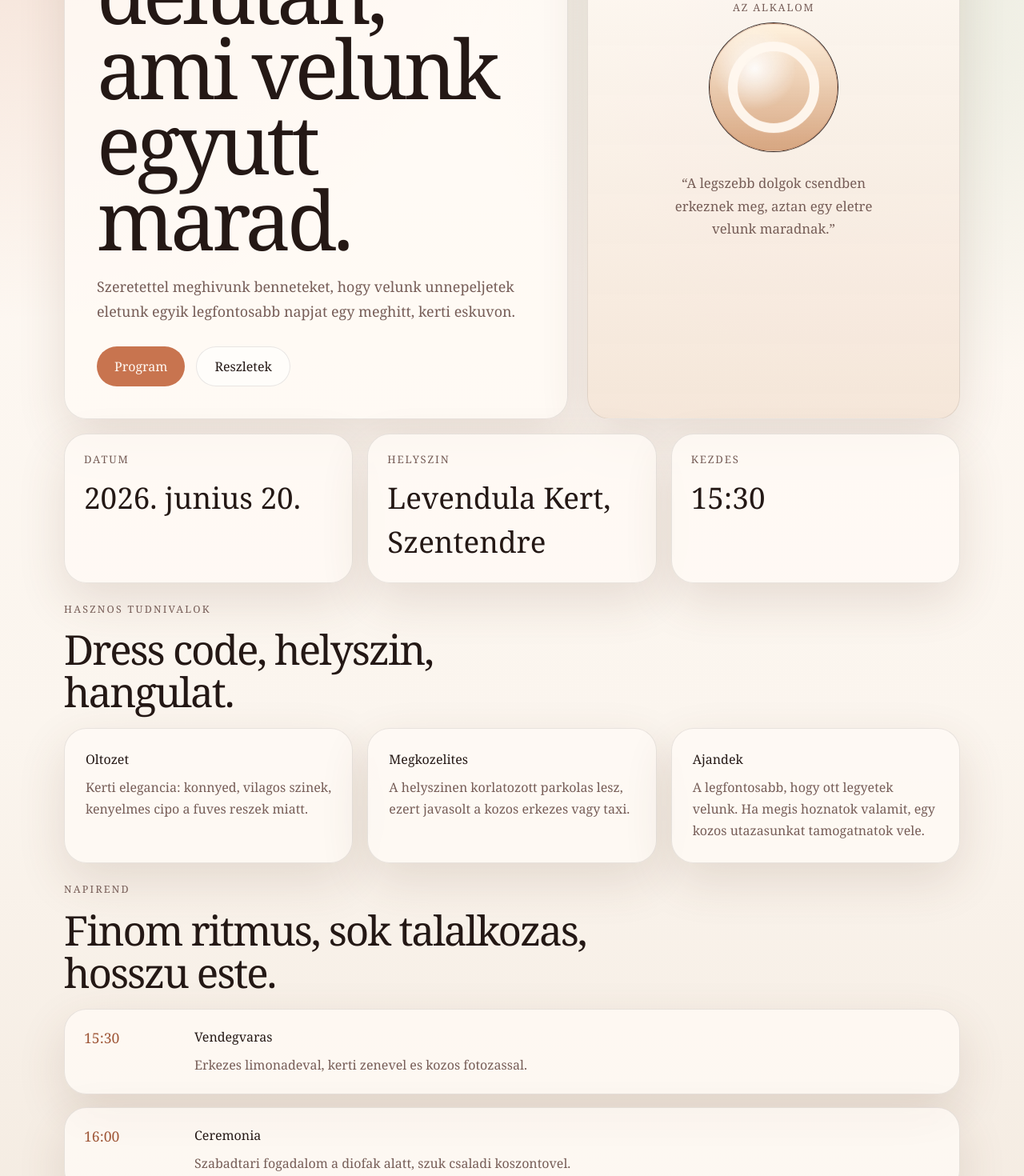
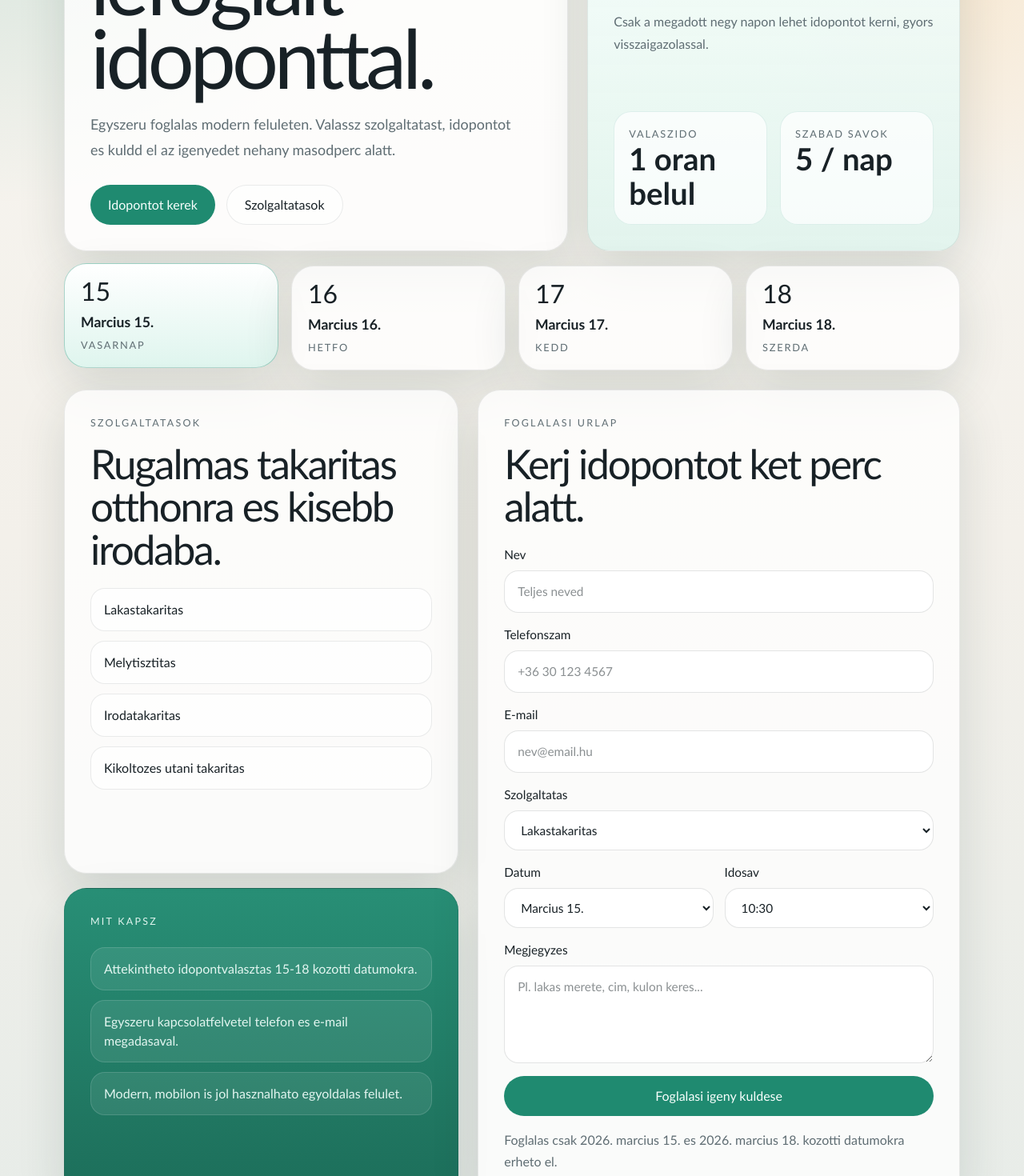
Before and after one commit to gyurcse/manca-foglalas, a Next.js app: page / in a window 1280 px wide. Shown: the part 280-1750 px from the top of the page at 80% size. Built offline with nearby package versions, Linux system fonts and the light colour scheme.

Commit message:
Initial project publish

```diff
--- a/package.json
+++ b/package.json
@@ -1,10 +1,10 @@
 {
-  "name": "hello-vilag",
+  "name": "manca-foglalas",
   "version": "0.1.0",
   "private": true,
   "scripts": {
     "dev": "next dev",
-    "build": "next build",
+    "build": "next build --webpack",
     "start": "next start",
     "lint": "eslint"
   },
--- a/src/app/globals.css
+++ b/src/app/globals.css
@@ -1,19 +1,19 @@
 @import "tailwindcss";
 
 :root {
-  --background: #fbf5ee;
-  --foreground: #241815;
-  --muted: #765d57;
-  --panel: rgba(255, 250, 245, 0.8);
-  --panel-strong: #fffaf5;
-  --accent: #c8744f;
-  --accent-strong: #9f5738;
-  --border: rgba(36, 24, 21, 0.1);
-  --shadow: rgba(102, 62, 42, 0.14);
+  --background: #f3f0ea;
+  --foreground: #182126;
+  --muted: #5f6d73;
+  --panel: rgba(255, 255, 255, 0.76);
+  --accent: #1f8a70;
+  --accent-strong: #146854;
+  --accent-soft: #dff5ee;
+  --border: rgba(24, 33, 38, 0.09);
+  --shadow: rgba(31, 56, 51, 0.14);
 }
 
 @theme inline {
-  --font-sans: "Georgia", "Iowan Old Style", serif;
+  --font-sans: "Trebuchet MS", "Segoe UI", sans-serif;
 }
 
 * {
@@ -29,10 +29,10 @@ body {
   min-height: 100vh;
   color: var(--foreground);
   background:
-    radial-gradient(circle at top left, rgba(200, 116, 79, 0.22), transparent 26%),
-    radial-gradient(circle at 85% 12%, rgba(137, 170, 125, 0.18), transparent 22%),
-    linear-gradient(180deg, #fffaf5 0%, var(--background) 52%, #efe4d8 100%);
-  font-family: "Georgia", "Iowan Old Style", serif;
+    radial-gradient(circle at top left, rgba(31, 138, 112, 0.2), transparent 24%),
+    radial-gradient(circle at 90% 10%, rgba(255, 196, 119, 0.28), transparent 20%),
+    linear-gradient(180deg, #f8f6f1 0%, var(--background) 52%, #e7ece8 100%);
+  font-family: "Trebuchet MS", "Segoe UI", sans-serif;
 }
 
 a {
@@ -40,9 +40,15 @@ a {
   text-decoration: none;
 }
 
+button,
+input,
+select,
+textarea {
+  font: inherit;
+}
+
 h1,
 h2,
-h3,
 p {
   margin: 0;
 }
@@ -54,46 +60,35 @@ p {
 }
 
 .hero,
-.highlight-grid,
-.details,
-.schedule,
-.footer-card {
+.date-strip,
+.content-grid {
   opacity: 0;
   transform: translateY(18px);
   animation: reveal 700ms ease forwards;
 }
 
-.highlight-grid {
+.date-strip {
   animation-delay: 100ms;
 }
 
-.details {
+.content-grid {
   animation-delay: 180ms;
-}
-
-.schedule {
-  animation-delay: 260ms;
-}
-
-.footer-card {
-  animation-delay: 340ms;
 }
 
 .hero {
   display: grid;
   grid-template-columns: 1.15fr 0.85fr;
   gap: 24px;
-  min-height: 70vh;
+  min-height: 62vh;
   align-items: stretch;
   padding-top: 24px;
 }
 
 .hero-copy,
-.hero-card,
-.highlight-card,
-.details-grid article,
-.timeline-item,
-.footer-card {
+.hero-panel,
+.date-card,
+.info-card,
+.booking-card {
   border: 1px solid var(--border);
   border-radius: 28px;
   background: var(--panel);
@@ -101,8 +96,11 @@ p {
   backdrop-filter: blur(18px);
 }
 
-.hero-copy {
-  padding: 40px;
+.hero-copy,
+.hero-panel,
+.info-card,
+.booking-card {
+  padding: 32px;
 }
 
 .eyebrow {
@@ -115,9 +113,15 @@ p {
 
 h1 {
   max-width: 11ch;
-  font-size: clamp(3.2rem, 8vw, 6.8rem);
-  line-height: 0.92;
+  font-size: clamp(3.1rem, 8vw, 6.4rem);
+  line-height: 0.9;
   letter-spacing: -0.05em;
+}
+
+h2 {
+  font-size: clamp(2rem, 4vw, 3.4rem);
+  line-height: 1.04;
+  letter-spacing: -0.04em;
 }
 
 .lead {
@@ -145,7 +149,6 @@ h1 {
   transition:
     transform 160ms ease,
     background-color 160ms ease,
-    color 160ms ease,
     border-color 160ms ease;
 }
 
@@ -155,7 +158,7 @@ h1 {
 
 .button-primary {
   background: var(--accent);
-  color: #fff9f3;
+  color: #f8fffd;
 }
 
 .button-primary:hover {
@@ -167,137 +170,200 @@ h1 {
   border: 1px solid var(--border);
 }
 
-.hero-card {
-  padding: 32px;
+.hero-panel {
+  display: flex;
+  flex-direction: column;
+  justify-content: space-between;
+  gap: 18px;
   background:
-    linear-gradient(180deg, rgba(255, 252, 248, 0.95), rgba(244, 228, 214, 0.9));
-  display: grid;
-  align-content: center;
-  justify-items: center;
-  text-align: center;
-  gap: 18px;
+    linear-gradient(180deg, rgba(250, 255, 253, 0.98), rgba(224, 244, 237, 0.92));
 }
 
-.card-kicker {
+.card-kicker,
+.mini-stats span,
+.date-card small {
   letter-spacing: 0.14em;
   text-transform: uppercase;
   font-size: 0.8rem;
   color: var(--muted);
 }
 
-.ring {
-  width: 160px;
-  height: 160px;
-  border-radius: 999px;
-  position: relative;
-  border: 1px solid rgba(159, 87, 56, 0.28);
-  background:
-    radial-gradient(circle at 35% 35%, rgba(255, 255, 255, 0.9), transparent 36%),
-    linear-gradient(180deg, rgba(255, 241, 221, 0.95), rgba(206, 147, 103, 0.8));
-  animation: float 4s ease-in-out infinite;
-}
-
-.ring::after {
-  content: "";
-  position: absolute;
-  inset: 22px;
-  border-radius: 999px;
-  border: 12px solid rgba(255, 248, 240, 0.95);
-}
-
-.quote {
-  max-width: 18rem;
+.quote,
+.helper-text {
   line-height: 1.7;
-  color: var(--muted);
-  font-size: 1.05rem;
-}
-
-.highlight-grid {
-  display: grid;
-  grid-template-columns: repeat(3, 1fr);
-  gap: 18px;
-  margin-top: 18px;
-}
-
-.highlight-card {
-  padding: 22px 24px;
-}
-
-.highlight-card span {
-  display: block;
-  font-size: 0.82rem;
-  letter-spacing: 0.14em;
-  text-transform: uppercase;
   color: var(--muted);
 }
 
-.highlight-card strong {
-  display: block;
-  margin-top: 10px;
-  font-size: clamp(1.5rem, 3vw, 2.3rem);
-  font-weight: 500;
+.hero-panel > strong,
+.mini-stats strong {
+  font-size: clamp(1.6rem, 3vw, 2.4rem);
+  line-height: 1.1;
 }
 
-.details,
-.schedule {
-  margin-top: 24px;
+.mini-stats {
+  display: grid;
+  grid-template-columns: repeat(2, 1fr);
+  gap: 16px;
 }
 
-.section-heading {
-  max-width: 42rem;
+.mini-stats div {
+  padding: 18px;
+  border-radius: 22px;
+  background: rgba(255, 255, 255, 0.72);
+  border: 1px solid rgba(31, 138, 112, 0.12);
 }
 
-h2 {
-  font-size: clamp(2rem, 4vw, 3.4rem);
-  line-height: 1.04;
-  letter-spacing: -0.04em;
+.mini-stats span {
+  display: block;
 }
 
-.details-grid {
+.date-strip {
   display: grid;
-  grid-template-columns: repeat(3, 1fr);
-  gap: 18px;
-  margin-top: 18px;
-}
-
-.details-grid article {
-  padding: 26px;
-}
-
-.details-grid p,
-.timeline-item p {
-  margin-top: 10px;
-  color: var(--muted);
-  line-height: 1.7;
-}
-
-.timeline {
-  display: grid;
+  grid-template-columns: repeat(4, 1fr);
   gap: 16px;
   margin-top: 18px;
 }
 
-.timeline-item {
-  display: grid;
-  grid-template-columns: 120px 1fr;
-  gap: 18px;
-  padding: 22px 24px;
-  align-items: start;
+.date-card {
+  padding: 18px 20px;
+  text-align: left;
+  cursor: pointer;
+  transition:
+    transform 160ms ease,
+    border-color 160ms ease,
+    background-color 160ms ease;
 }
 
-.timeline-time {
-  font-size: 1.1rem;
-  color: var(--accent-strong);
+.date-card:hover,
+.date-card.active {
+  transform: translateY(-3px);
+  border-color: rgba(31, 138, 112, 0.35);
+  background: linear-gradient(180deg, #ffffff, var(--accent-soft));
 }
 
-.footer-card {
+.date-card span,
+.date-card strong,
+.date-card small {
+  display: block;
+}
+
+.date-card span {
+  font-size: 2rem;
+  line-height: 1;
+}
+
+.date-card strong {
+  margin-top: 10px;
+  font-size: 1.1rem;
+}
+
+.date-card small {
+  margin-top: 6px;
+}
+
+.content-grid {
+  display: grid;
+  grid-template-columns: 0.9fr 1.1fr;
+  gap: 24px;
   margin-top: 24px;
-  padding: 28px 30px;
-  display: flex;
-  align-items: center;
-  justify-content: space-between;
-  gap: 20px;
-  background: var(--panel-strong);
+}
+
+.info-stack {
+  display: grid;
+  gap: 18px;
+}
+
+.service-list {
+  list-style: none;
+  padding: 0;
+  margin: 22px 0 0;
+  display: grid;
+  gap: 12px;
+}
+
+.service-list li,
+.bullet-points p {
+  padding: 14px 16px;
+  border-radius: 18px;
+  background: rgba(255, 255, 255, 0.64);
+  border: 1px solid var(--border);
+}
+
+.accent-card {
+  background:
+    linear-gradient(180deg, rgba(31, 138, 112, 0.96), rgba(20, 104, 84, 0.96));
+  color: #f2fffb;
+}
+
+.accent-card .eyebrow,
+.accent-card p {
+  color: rgba(242, 255, 251, 0.92);
+}
+
+.bullet-points {
+  display: grid;
+  gap: 12px;
+  margin-top: 22px;
+}
+
+.bullet-points p {
+  background: rgba(255, 255, 255, 0.08);
+  border-color: rgba(255, 255, 255, 0.14);
+}
+
+.booking-header {
+  margin-bottom: 22px;
+}
+
+.booking-form {
+  display: grid;
+  gap: 16px;
+}
+
+.booking-form label {
+  display: grid;
+  gap: 8px;
+  font-size: 0.96rem;
+}
+
+.booking-form input,
+.booking-form select,
+.booking-form textarea {
+  width: 100%;
+  border: 1px solid rgba(24, 33, 38, 0.12);
+  border-radius: 18px;
+  padding: 14px 16px;
+  background: rgba(255, 255, 255, 0.9);
+  color: var(--foreground);
+  outline: none;
+  transition:
+    border-color 160ms ease,
+    box-shadow 160ms ease;
+}
+
+.booking-form input:focus,
+.booking-form select:focus,
+.booking-form textarea:focus {
+  border-color: rgba(31, 138, 112, 0.5);
+  box-shadow: 0 0 0 4px rgba(31, 138, 112, 0.12);
+}
+
+.split-fields {
+  display: grid;
+  grid-template-columns: repeat(2, 1fr);
+  gap: 14px;
+}
+
+.submit-button {
+  width: 100%;
+  border: 0;
+  cursor: pointer;
+}
+
+.success-message {
+  color: var(--accent-strong);
+  font-weight: 700;
+  line-height: 1.6;
 }
 
 @keyframes reveal {
@@ -307,62 +373,48 @@ h2 {
   }
 }
 
-@keyframes float {
-  0%,
-  100% {
-    transform: translateY(0);
-  }
-
-  50% {
-    transform: translateY(-8px);
-  }
-}
-
-@media (max-width: 900px) {
+@media (max-width: 960px) {
   .hero,
-  .highlight-grid,
-  .details-grid,
-  .footer-card {
+  .date-strip,
+  .content-grid,
+  .split-fields {
     grid-template-columns: 1fr;
   }
 
   .hero {
     min-height: auto;
   }
-
-  .timeline-item {
-    grid-template-columns: 1fr;
-  }
-
-  .footer-card {
-    justify-items: start;
-  }
 }
 
 @media (max-width: 640px) {
   .page-shell {
     width: min(100% - 20px, 1120px);
-    padding: 20px 0 32px;
+    padding: 18px 0 34px;
   }
 
   .hero-copy,
-  .hero-card,
-  .highlight-card,
-  .details-grid article,
-  .timeline-item,
-  .footer-card {
-    border-radius: 22px;
-  }
-
-  .hero-copy,
-  .hero-card,
-  .details-grid article,
-  .timeline-item,
-  .footer-card {
-    padding: 22px;
+  .hero-panel,
+  .info-card,
+  .booking-card,
+  .date-card {
+    padding: 24px 20px;
+    border-radius: 24px;
   }
 
   h1 {
-    font-size: clamp(2.8rem, 16vw, 4.5rem);
+    max-width: 100%;
+  }
+
+  .hero-actions,
+  .mini-stats {
+    grid-template-columns: 1fr;
+  }
+
+  .hero-actions {
+    display: grid;
+  }
+
+  .button {
+    width: 100%;
   }
 }
--- a/src/app/layout.tsx
+++ b/src/app/layout.tsx
@@ -2,8 +2,8 @@ import type { Metadata } from "next";
 import "./globals.css";
 
 export const metadata: Metadata = {
-  title: "Hello Vilag | Eskuvo",
-  description: "Egyszeru, egyoldalas eskuvoi weboldal programmal es helyszininformaciokkal.",
+  title: "Manca Takaritas | Idopontfoglalas",
+  description: "Modern, egyszeru foglalo oldal Manca takarito szolgaltatasaihoz.",
 };
 
 export default function RootLayout({
--- a/src/app/page.tsx
+++ b/src/app/page.tsx
@@ -1,112 +1,205 @@
-const highlights = [
-  { label: "Datum", value: "2026. junius 20." },
-  { label: "Helyszin", value: "Levendula Kert, Szentendre" },
-  { label: "Kezdes", value: "15:30" },
+"use client";
+
+import { FormEvent, useState } from "react";
+
+const bookingDates = [
+  { day: "15", label: "Marcius 15.", note: "vasarnap" },
+  { day: "16", label: "Marcius 16.", note: "hetfo" },
+  { day: "17", label: "Marcius 17.", note: "kedd" },
+  { day: "18", label: "Marcius 18.", note: "szerda" },
 ];
 
-const schedule = [
-  { time: "15:30", title: "Vendegvaras", text: "Erkezes limonadeval, kerti zenevel es kozos fotozassal." },
-  { time: "16:00", title: "Ceremonia", text: "Szabadtari fogadalom a diofak alatt, szuk csaladi koszontovel." },
-  { time: "18:00", title: "Vacsora", text: "Szezonalis menu, hazai borokkal es kulon desszertasztallal." },
-  { time: "20:30", title: "Nyitotanc", text: "Tanc, fenyfuzerek, koktelbar es ejszakai meglepetesek." },
+const services = [
+  "Lakastakaritas",
+  "Melytisztitas",
+  "Irodatakaritas",
+  "Kikoltozes utani takaritas",
 ];
 
+const slots = ["08:00", "10:30", "13:00", "15:30", "17:30"];
+
 export default function Home() {
+  const [selectedDate, setSelectedDate] = useState(bookingDates[0].label);
+  const [selectedService, setSelectedService] = useState(services[0]);
+  const [selectedSlot, setSelectedSlot] = useState(slots[1]);
+  const [submitted, setSubmitted] = useState(false);
+
+  function handleSubmit(event: FormEvent<HTMLFormElement>) {
+    event.preventDefault();
+    setSubmitted(true);
+  }
+
   return (
     <main className="page-shell">
       <section className="hero">
         <div className="hero-copy">
-          <p className="eyebrow">Anna es David eskuvoje</p>
-          <h1>Egy nyari delutan, ami velunk egyutt marad.</h1>
+          <p className="eyebrow">Manca takarito szolgaltatasai</p>
+          <h1>Tiszta otthon, lefoglalt idoponttal.</h1>
           <p className="lead">
-            Szeretettel meghivunk benneteket, hogy velunk unnepeljetek eletunk
-            egyik legfontosabb napjat egy meghitt, kerti eskuvon.
+            Egyszeru foglalas modern feluleten. Valassz szolgaltatast,
+            idopontot es kuldd el az igenyedet nehany masodperc alatt.
           </p>
           <div className="hero-actions">
-            <a className="button button-primary" href="#program">
-              Program
+            <a className="button button-primary" href="#foglalas">
+              Idopontot kerek
             </a>
-            <a className="button button-secondary" href="#reszletek">
-              Reszletek
+            <a className="button button-secondary" href="#szolgaltatasok">
+              Szolgaltatasok
             </a>
           </div>
         </div>
 
-        <div className="hero-card">
-          <p className="card-kicker">Az alkalom</p>
-          <div className="ring" aria-hidden="true" />
+        <div className="hero-panel">
+          <p className="card-kicker">Elerheto foglalas</p>
+          <strong>2026. marcius 15-18.</strong>
           <p className="quote">
-            &ldquo;A legszebb dolgok csendben erkeznek meg, aztan egy eletre velunk
-            maradnak.&rdquo;
+            Csak a megadott negy napon lehet idopontot kerni, gyors
+            visszaigazolassal.
           </p>
+          <div className="mini-stats">
+            <div>
+              <span>Valaszido</span>
+              <strong>1 oran belul</strong>
+            </div>
+            <div>
+              <span>Szabad savok</span>
+              <strong>5 / nap</strong>
+            </div>
+          </div>
         </div>
       </section>
 
-      <section className="highlight-grid" aria-label="Fobb informaciok">
-        {highlights.map((item) => (
-          <article key={item.label} className="highlight-card">
-            <span>{item.label}</span>
-            <strong>{item.value}</strong>
-          </article>
+      <section className="date-strip" aria-label="Foglalhato datumok">
+        {bookingDates.map((item) => (
+          <button
+            key={item.day}
+            type="button"
+            className={selectedDate === item.label ? "date-card active" : "date-card"}
+            onClick={() => setSelectedDate(item.label)}
+          >
+            <span>{item.day}</span>
+            <strong>{item.label}</strong>
+            <small>{item.note}</small>
+          </button>
         ))}
       </section>
 
-      <section className="details" id="reszletek">
-        <div className="section-heading">
-          <p className="eyebrow">Hasznos tudnivalok</p>
-          <h2>Dress code, helyszin, hangulat.</h2>
-        </div>
-        <div className="details-grid">
-          <article>
-            <h3>Oltozet</h3>
-            <p>
-              Kerti elegancia: konnyed, vilagos szinek, kenyelmes cipo a fuves
-              reszek miatt.
-            </p>
+      <section className="content-grid">
+        <div className="info-stack" id="szolgaltatasok">
+          <article className="info-card">
+            <p className="eyebrow">Szolgaltatasok</p>
+            <h2>Rugalmas takaritas otthonra es kisebb irodaba.</h2>
+            <ul className="service-list">
+              {services.map((service) => (
+                <li key={service}>{service}</li>
+              ))}
+            </ul>
           </article>
-          <article>
-            <h3>Megkozelites</h3>
-            <p>
-              A helyszinen korlatozott parkolas lesz, ezert javasolt a kozos
-              erkezes vagy taxi.
-            </p>
-          </article>
-          <article>
-            <h3>Ajandek</h3>
-            <p>
-              A legfontosabb, hogy ott legyetek velunk. Ha megis hoznatok
-              valamit, egy kozos utazasunkat tamogatnatok vele.
-            </p>
+
+          <article className="info-card accent-card">
+            <p className="eyebrow">Mit kapsz</p>
+            <div className="bullet-points">
+              <p>Attekintheto idopontvalasztas 15-18 kozotti datumokra.</p>
+              <p>Egyszeru kapcsolatfelvetel telefon es e-mail megadasaval.</p>
+              <p>Modern, mobilon is jol hasznalhato egyoldalas felulet.</p>
+            </div>
           </article>
         </div>
-      </section>
 
-      <section className="schedule" id="program">
-        <div className="section-heading">
-          <p className="eyebrow">Napirend</p>
-          <h2>Finom ritmus, sok talalkozas, hosszu este.</h2>
-        </div>
-        <div className="timeline">
-          {schedule.map((item) => (
-            <article key={item.time} className="timeline-item">
-              <span className="timeline-time">{item.time}</span>
-              <div>
-                <h3>{item.title}</h3>
-                <p>{item.text}</p>
-              </div>
-            </article>
-          ))}
-        </div>
-      </section>
+        <section className="booking-card" id="foglalas">
+          <div className="booking-header">
+            <p className="eyebrow">Foglalasi urlap</p>
+            <h2>Kerj idopontot ket perc alatt.</h2>
+          </div>
 
-      <section className="footer-card">
-        <div>
-          <p className="eyebrow">Visszajelzes</p>
-          <h2>Kerunk, aprilis 30-ig jelezzetek, ha velunk unnepeltek.</h2>
-        </div>
-        <a className="button button-primary" href="mailto:hello@eskuvo.hu">
-          hello@eskuvo.hu
-        </a>
+          <form className="booking-form" onSubmit={handleSubmit}>
+            <label>
+              Nev
+              <input type="text" name="name" placeholder="Teljes neved" required />
+            </label>
+
+            <label>
+              Telefonszam
+              <input type="tel" name="phone" placeholder="+36 30 123 4567" required />
+            </label>
+
+            <label>
+              E-mail
+              <input type="email" name="email" placeholder="nev@email.hu" required />
+            </label>
+
+            <label>
+              Szolgaltatas
+              <select
+                name="service"
+                value={selectedService}
+                onChange={(event) => setSelectedService(event.target.value)}
+              >
+                {services.map((service) => (
+                  <option key={service} value={service}>
+                    {service}
+                  </option>
+                ))}
+              </select>
+            </label>
+
+            <div className="split-fields">
+              <label>
+                Datum
+                <select
+                  name="date"
+                  value={selectedDate}
+                  onChange={(event) => setSelectedDate(event.target.value)}
+                >
+                  {bookingDates.map((item) => (
+                    <option key={item.label} value={item.label}>
+                      {item.label}
+                    </option>
+                  ))}
+                </select>
+              </label>
+
+              <label>
+                Idosav
+                <select
+                  name="slot"
+                  value={selectedSlot}
+                  onChange={(event) => setSelectedSlot(event.target.value)}
+                >
+                  {slots.map((slot) => (
+                    <option key={slot} value={slot}>
+                      {slot}
+                    </option>
+                  ))}
+                </select>
+              </label>
+            </div>
+
+            <label>
+              Megjegyzes
+              <textarea
+                name="notes"
+                rows={4}
+                placeholder="Pl. lakas merete, cim, kulon keres..."
+              />
+            </label>
+
+            <button className="button button-primary submit-button" type="submit">
+              Foglalasi igeny kuldese
+            </button>
+
+            <p className="helper-text">
+              Foglalas csak 2026. marcius 15. es 2026. marcius 18. kozotti
+              datumokra erheto el.
+            </p>
+
+            {submitted ? (
+              <p className="success-message">
+                Koszonjuk! A foglalasi igeny rogzitve: {selectedDate}, {selectedSlot}.
+              </p>
+            ) : null}
+          </form>
+        </section>
       </section>
     </main>
   );
```
Also changed, not shown: 1 other file (tests, documents, lock files or other folders).
